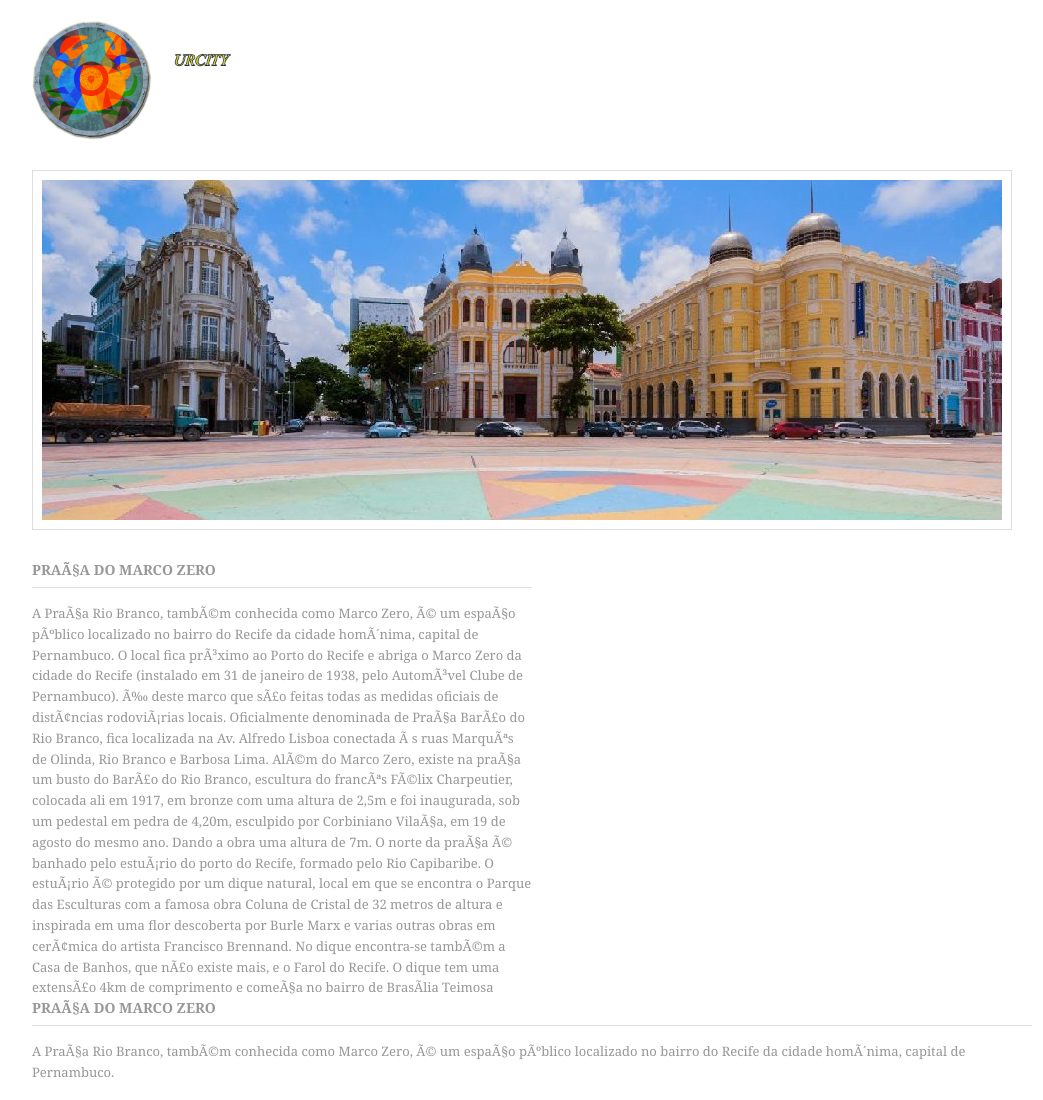
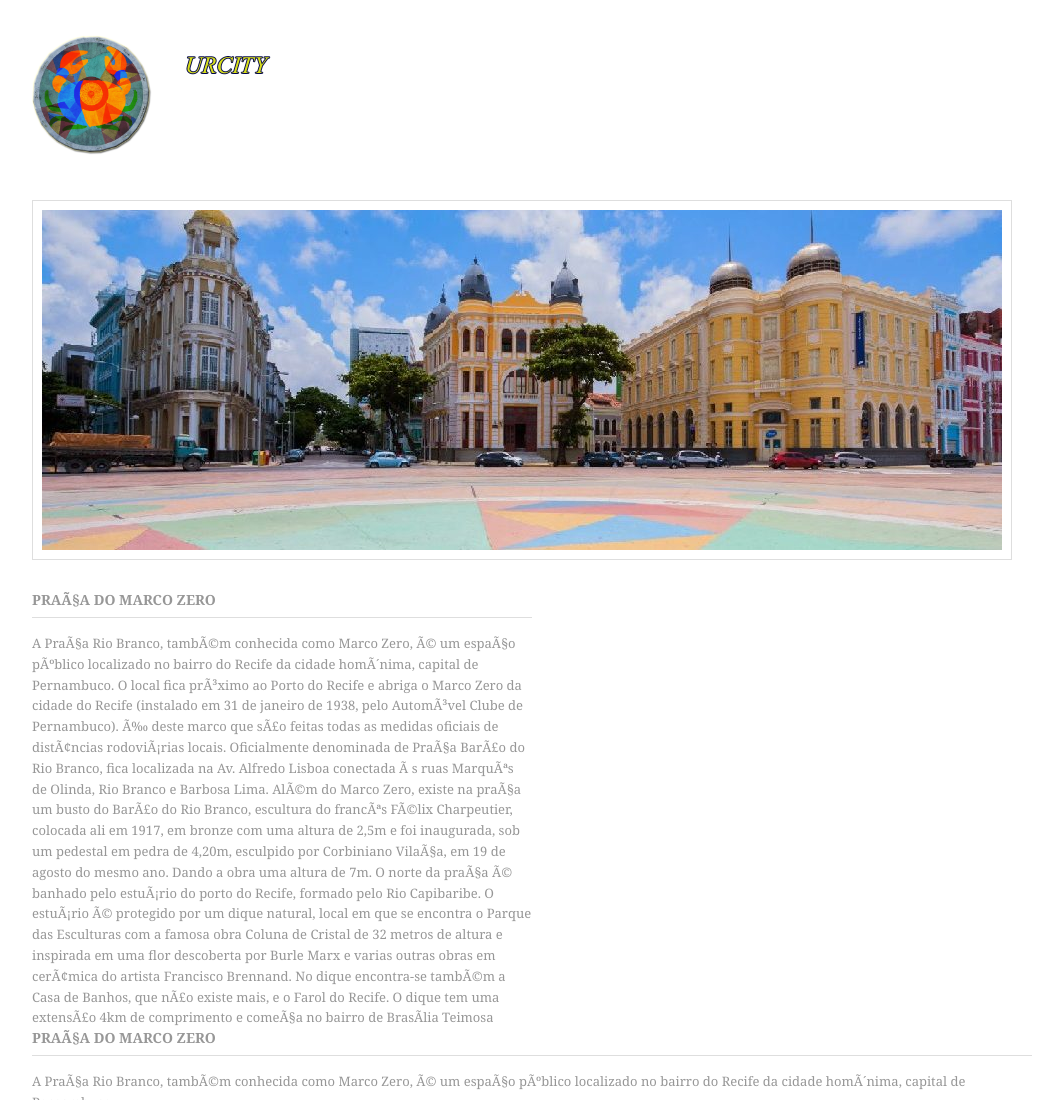
Before and after one commit to ReciHub/Bonsai, a plain HTML site: page Marcozero/index.html in a window 1280 px wide. Shown: the top 1100 px of the page, without its empty margins (128-1171 px from the left). Drawn offline with Linux system fonts and the light colour scheme.

Commit message:
Update index.html

```diff
--- a/Marcozero/index.html
+++ b/Marcozero/index.html
@@ -10,7 +10,7 @@
 <div class="wrapper row1">
   <header id="header" class="clear">
     <div id="hgroup">
-    <h1><img class= "text-align" src="images/demo/bonsaiNovo.png" width="120" height="120"><img width= "100" height= "100" class= "text-align" src="images/demo/urcity.png" width="140" height="140">
+    <h1><img class= "text-align" src="images/demo/bonsaiNovo.png" width="120" height="120"><img width= "150" height= "150" class= "text-align" src="images/demo/urcity.png" width="140" height="140">
     </div>
   </header>
 </div>
```
